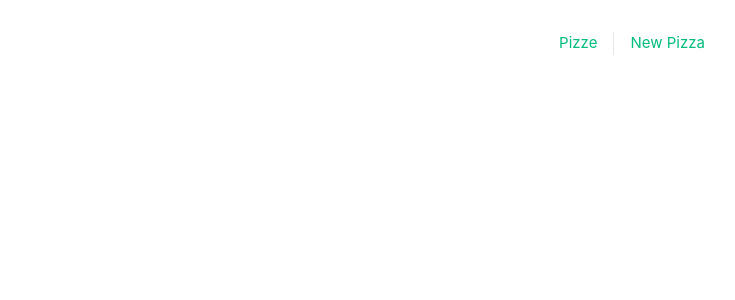
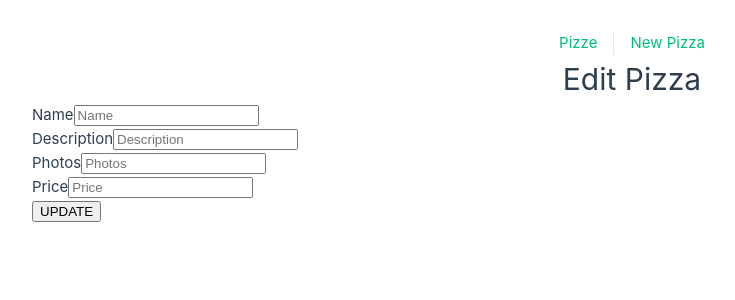
Before and after one commit to andreaconv/spring-la-mia-pizzeria-webapi, a Vue app in the folder frontend/api-vue-frontend/: page /edit/1 in a window 1280 px wide. Before the commit this address had no page. Shown: the top 300 px of the page, without its empty margins (8-743 px from the left). Built offline with nearby package versions, Linux system fonts and the light colour scheme; no server answers.

Commit message:
[add] form edit pizza

```diff
--- a/frontend/api-vue-frontend/src/router/index.js
+++ b/frontend/api-vue-frontend/src/router/index.js
@@ -16,6 +16,11 @@ const router = createRouter({
       // this generates a separate chunk (Create.[hash].js) for this route
       // which is lazy-loaded when the route is visited.
       component: () => import('../views/Create.vue')
+    },
+    {
+      path: '/edit/:id',
+      name: 'edit',
+      component: () => import('../views/Edit.vue'),
     }
   ]
 })
--- a/frontend/api-vue-frontend/src/views/Create.vue
+++ b/frontend/api-vue-frontend/src/views/Create.vue
@@ -12,9 +12,6 @@ const emptyPizza = ref({
 
 const newPizza = ref({...emptyPizza.value});
 
-console.log("empty pizza", emptyPizza.value);
-console.log("new pizza", newPizza.value);
-
 function clearForm() {
   newPizza.value = ref({...emptyPizza.value});
 }
@@ -24,6 +21,8 @@ function storePizza() {
   axios.post(API_URL + "/pizze", newPizza.value)
       .then(() => {clearForm();})
       .catch(err => console.log(err));
+
+  console.log("pizza creata", newPizza.value);
 }
 
 </script>
--- /dev/null
+++ b/frontend/api-vue-frontend/src/views/Edit.vue
@@ -0,0 +1,83 @@
+<script setup>
+import { onMounted, ref } from 'vue';
+import axios from "axios";
+import { useRoute } from 'vue-router';
+
+//con route posso risalire all'id passato come parametro dalla rotta
+const route = useRoute();
+const API_URL = "http://localhost:8080/api/v1.0";
+
+const oldPizza = ref({
+  nome: null,
+  descrizione: null,
+  foto: null,
+  prezzo: null
+});
+
+function storePizza() {
+
+  // console.log("pizza modificata", JSON.stringify(oldPizza.value, null, 2));
+  console.log("pizza modificata", oldPizza.value);
+
+  axios.post(API_URL + "/pizze/" + pizzaId.value, oldPizza.value)
+  .then(() => {})
+  .catch(err => console.log(err));
+}
+
+const pizzaId = ref(null);
+
+onMounted(() => {
+  //recupero l'id della pizza da modificare
+  pizzaId.value = route.params.id;
+
+axios.get(API_URL + "/pizze/" + pizzaId.value)
+      .then(res => {
+
+        const data = res.data;
+        oldPizza.value = data;
+        // console.log("pizza da modificare", JSON.stringify(oldPizza.value, null, 2));
+    })
+    .catch(err => console.log(err));
+
+})
+
+</script>
+
+<template>
+  <div class="edit">
+    <h1>Edit Pizza</h1>
+    <form @submit.prevent="storePizza">
+
+      <label for="nome">Name</label>
+      <input type="text" name="nome" placeholder="Name" v-model="oldPizza.nome">
+      <br>
+
+      <label for="descrizione">Description</label>
+      <input type="text" name="descrizione" placeholder="Description" v-model="oldPizza.descrizione">
+      <br>
+
+      <label for="foto">Photos</label>
+      <input type="text" name="foto" placeholder="Photos" v-model="oldPizza.foto">
+      <br>
+
+      <label for="prezzo">Price</label>
+      <input type="number" step="0.01"
+						min="0.00" name="prezzo" placeholder="Price" v-model="oldPizza.prezzo">
+      <br>
+
+      <input type="submit" value="UPDATE">
+
+    </form>
+  </div>
+</template>
+
+<style>
+.edit{
+  width: 1200px;
+  margin: auto;
+}
+
+h1{
+  text-align: center;
+}
+</style>
--- a/frontend/api-vue-frontend/src/views/HomeView.vue
+++ b/frontend/api-vue-frontend/src/views/HomeView.vue
@@ -29,7 +29,9 @@ onMounted(() => {
         v-for="pizza in pizze"
         :key="pizza.id"
       >
-      {{ pizza.nome }}
+        {{ pizza.nome }}
+
+        <a :href="`/edit/${pizza.id}`">MODIFICA</a>
       </li>
     </ul>
   </main>
```
